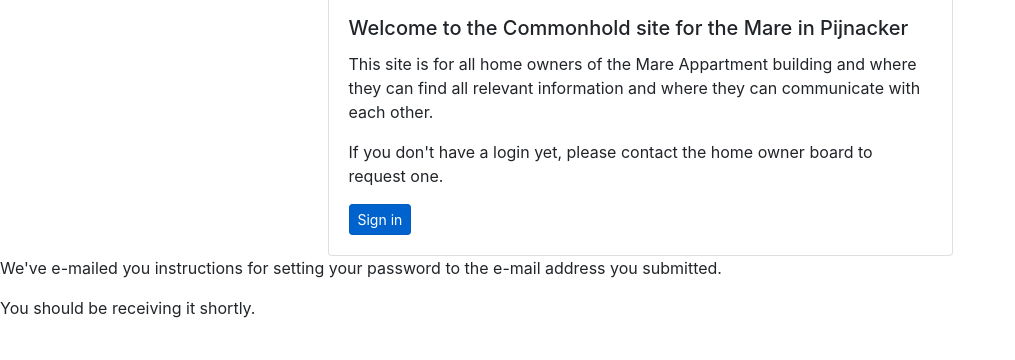
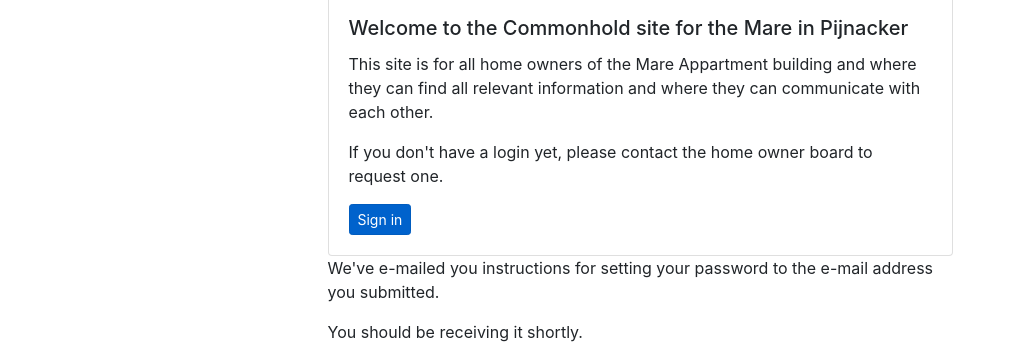
Before and after one commit to MartinLoef/fs-homeowners, a Django app: a page that uses templates/registration/password_reset_done.html in a window 1280 px wide. Shown: the part 509-869 px from the top of the page, without its empty margins (0-1015 px from the left). Before the commit the page ends 827 px from the top, so only its background shows below. Run offline with Django 3.2, Linux system fonts and the light colour scheme; some libraries are stand-ins or nearby versions.

Commit message:
styling changed for password reset functionality

```diff
--- a/accounts/templates/registration.html
+++ b/accounts/templates/registration.html
@@ -7,7 +7,7 @@
 {% block content %}
 
 <div class="row justify-content-md-center">
-    <div class="col-md-10">
+    <div class="col-md-6">
         <form method='POST'>
             {% csrf_token %}
             {{ register_form | as_bootstrap }}
--- a/templates/registration/password_reset_confirm.html
+++ b/templates/registration/password_reset_confirm.html
@@ -3,6 +3,8 @@
 
 {% block content %}
     {% if validlink %}
+        <div class="row justify-content-md-center">
+            <div class="col-md-6">
                 <p>Please enter your new password twice.<br />
                    So we can verify you typed it in correctly.</p>
                 <form action="" method="post" class="accountform">
@@ -32,4 +34,6 @@
                 possibly because it has already been used. <br />
                 Please request a new password reset.</p>
             {% endif %}
+        </div>
+    </div>
 {% endblock %}
--- a/templates/registration/password_reset_done.html
+++ b/templates/registration/password_reset_done.html
@@ -3,6 +3,10 @@
 {% block title %}Password reset successful{% endblock %}
 
 {% block content %}
-<p>We've e-mailed you instructions for setting your password to the e-mail address you submitted.</p>
-<p>You should be receiving it shortly.</p>
+<div class="row justify-content-md-center">
+    <div class="col-md-6">
+        <p>We've e-mailed you instructions for setting your password to the e-mail address you submitted.</p>
+        <p>You should be receiving it shortly.</p>
+    </div>
+</div>
 {% endblock %}
--- a/templates/registration/password_reset_form.html
+++ b/templates/registration/password_reset_form.html
@@ -4,6 +4,8 @@
 
 {% block page_heading %}Reset Password{% endblock %}
 {% block content %}
+<div class="row justify-content-md-center">
+    <div class="col-md-6">
         <form method='POST'>
             <p>Please enter your e-mail address</p>
             {% csrf_token %}
@@ -17,4 +19,6 @@
                 <button>Reset Password</button>
             </p>
         </form>
+    </div>
+</div>
 {% endblock %}
```
Also changed, not shown: templates/registration/password_reset_complete.html (+6 -2 lines). Lines whose indentation alone changed are shown as unchanged.
